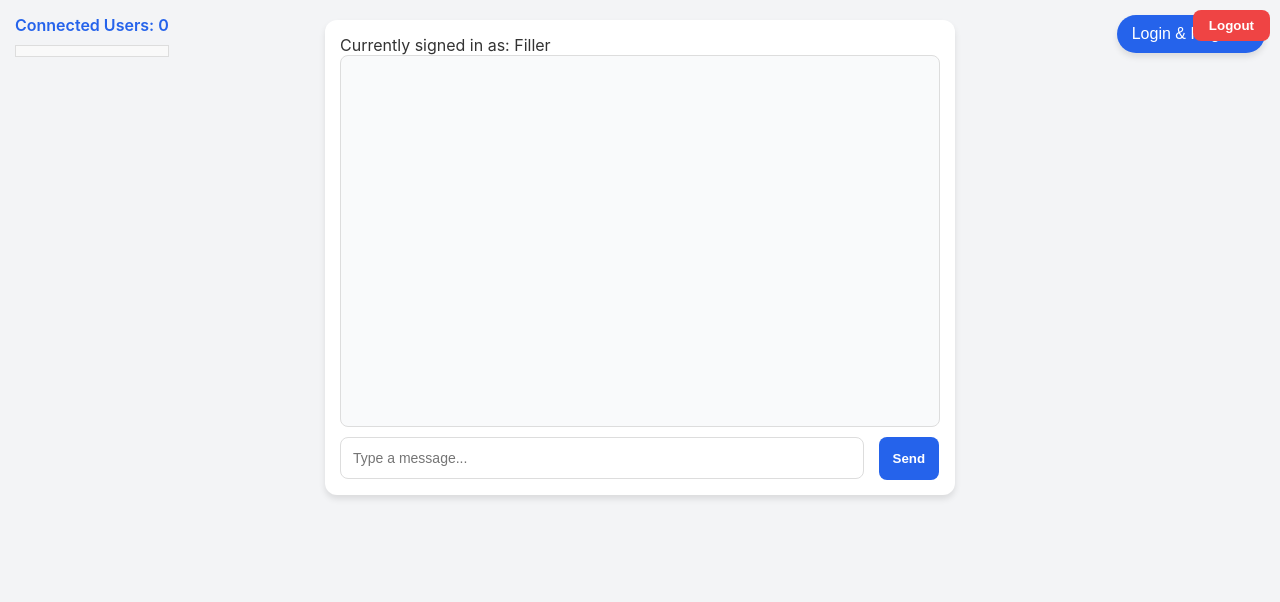
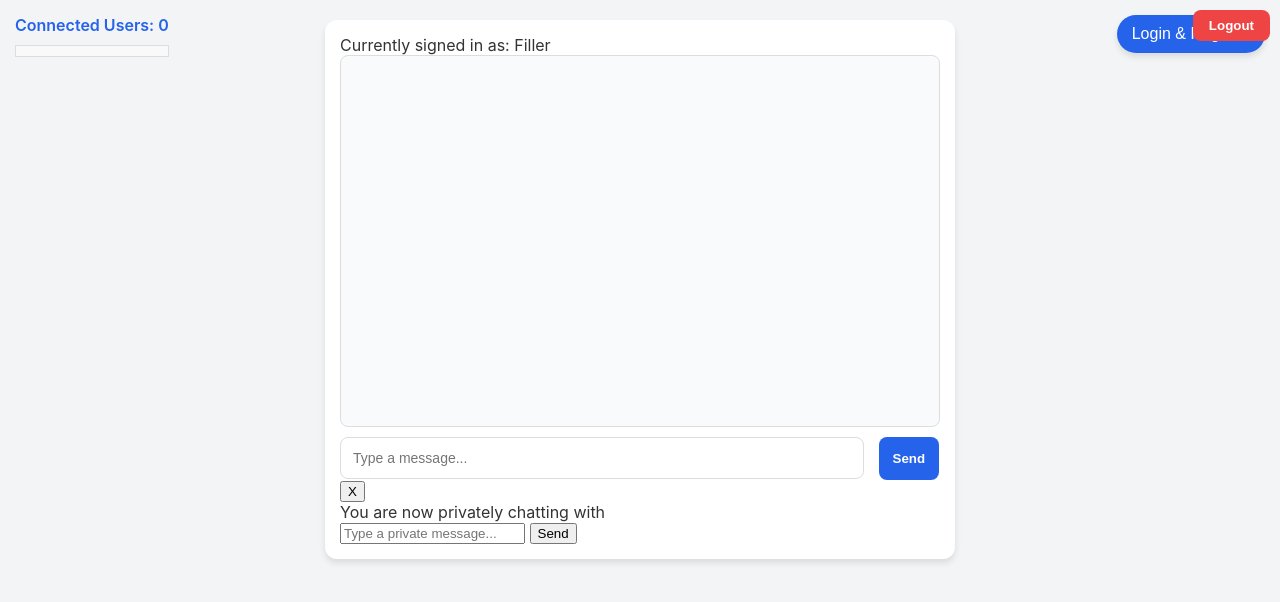
Before and after one commit to MonMog/ubuntu-website, a plain HTML site: page index.html in a window 1280 px wide. Drawn offline with nearby package versions, Linux system fonts and the light colour scheme; no server answers.

Commit message:
Update index.html

```diff
--- a/index.html
+++ b/index.html
@@ -41,6 +41,15 @@
     <div id="chatBox"></div>
     <input type="text" id="messageInput" placeholder="Type a message...">
     <button id="sendButton">Send</button>
+
+    <div id="privateChatBox">
+      <button id="closePrivateChat">X</button>
+      <div id="privateChatHeader">You are now privately chatting with <span id="privateChatUsername"></span></div>
+      <div id="privateChatMessages"></div>
+      <input type="text" id="privateMessageInput" placeholder="Type a private message...">
+      <button id="sendPrivateMessageButton">Send</button>
+    </div>
+
   </div>
 
   <script src="/socket.io/socket.io.js"></script>
```
